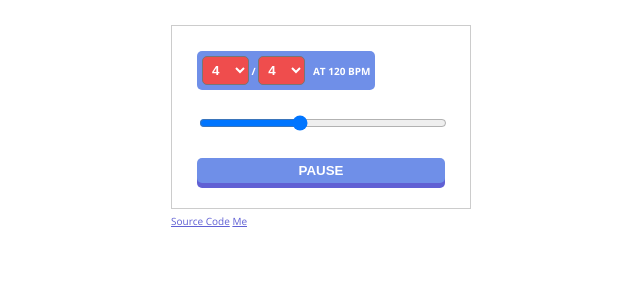
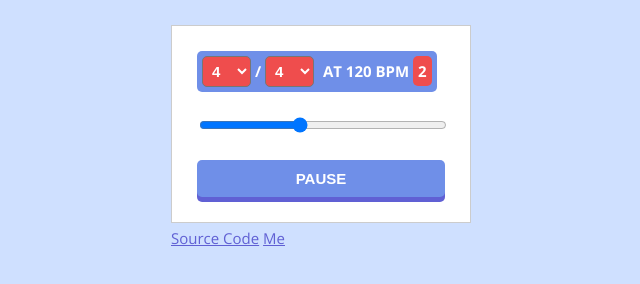
Before and after one commit to joereynolds/metronome, a plain HTML site: page metronome.htm in a window 1280 px wide. Both pictures are taken after a click on the button "PLAY". Shown: the whole page, without its empty margins (319-959 px from the left). Drawn offline with nearby package versions, Linux system fonts and the light colour scheme.

Commit message:
add beat counter

```diff
--- a/metronome.htm
+++ b/metronome.htm
@@ -1,6 +1,8 @@
 <head>
     <link href="https://fonts.googleapis.com/css?family=Open+Sans:400,700,800" rel="stylesheet">
     <link rel="stylesheet" type="text/css" href="style.css">
+    <meta name="viewport" content="width=device-width, initial-scale=1.0">
+
 </head>
 
 <body>
@@ -29,6 +31,7 @@
             <option value="32">32</option>
         </select>
         <label id="tempo-value">at 120 bpm</label>
+        <span id="beat-counter" class="counter">2</span>
     </div>
 
     <input
@@ -39,7 +42,7 @@
                max="300"
                >
 
-               <button class="label" id="toggle-button">Play</button>
+               <button class="button label" id="toggle-button">Play</button>
     </main>
     <footer>
         <a href="https://github.com/joereynolds/metronome">Source Code</a>
--- a/metronome.js
+++ b/metronome.js
@@ -21,7 +21,8 @@
         beatType: document.getElementById("beat-type"),
         tempo: document.getElementById("tempo"),
         tempoValue: document.getElementById("tempo-value"),
-        toggleButton: document.getElementById("toggle-button")
+        toggleButton: document.getElementById("toggle-button"),
+        beatCounter: document.getElementById("beat-counter")
     };
 
     /**
@@ -55,8 +56,14 @@
         update();
     }
 
+    function updateBeatCounter() {
+        const val  = elements.noteType.value;
+        elements.beatCounter.innerText = `${(settings.timesThrough % val) + 1}`;
+    }
+
     function update() {
         updateTempoValue();
+        updateBeatCounter();
         clearInterval(beepInterval);
 
         if (settings.playSound) {
@@ -88,6 +95,7 @@
 
     function tick() {
         settings.timesThrough++;
+        updateBeatCounter();
 
         const oscillator = context.createOscillator();
         const gain = context.createGain();
--- a/style.css
+++ b/style.css
@@ -15,6 +15,7 @@ html {
     padding: 25px;
     font-family: 'Open Sans', sans-serif;
     font-size: 62.5%;
+    background: #cfe0ff;
 }
 
 *, *:before, *:after {
@@ -24,12 +25,14 @@ html {
 body {
     width: 300px;
     margin: auto;
+    font-size: 1.5rem;
 }
 
 main {
     padding: 25px;
     border: 1px solid #ccc;
     margin-bottom: 5px;
+    background: white;
 }
 
 /**
@@ -71,17 +74,29 @@ button:active {
     border-radius: 5px;
     padding: 5px;
     display:inline-block;
+    font-size: 1.5rem;
 }
 
 .label:hover {
     background: #6180d8;
 }
 
+.button {
+    padding: 10px;
+}
+
+.counter {
+    color: white;
+    font-weight: bold;
+    border-radius: 5px;
+    padding: 5px;
+}
+
+.counter,
 .form-element {
     background: #ef4d4d;
 }
 
 label {
     margin-left: 5px;
-    font-size: 1rem;
 }
```
